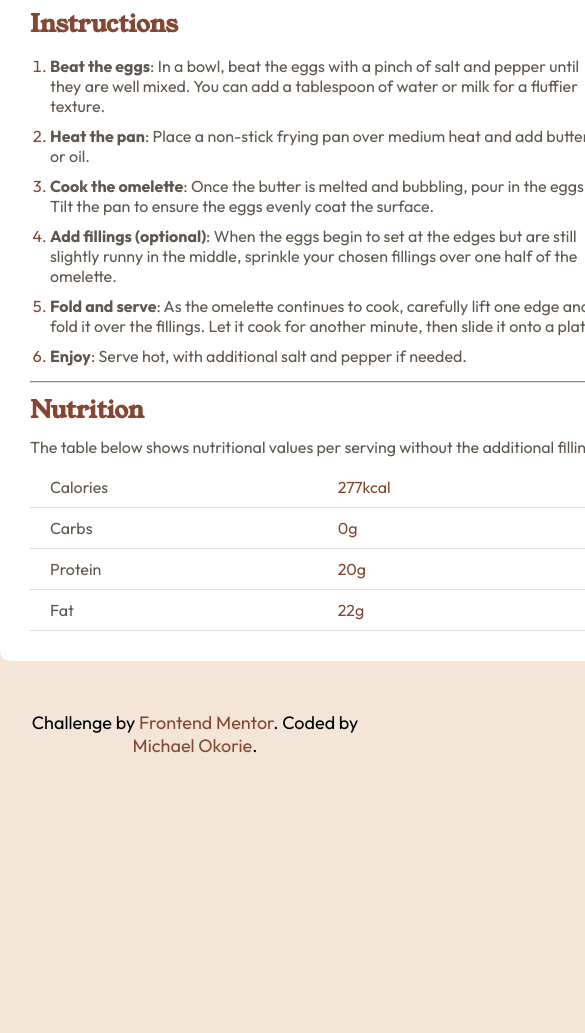
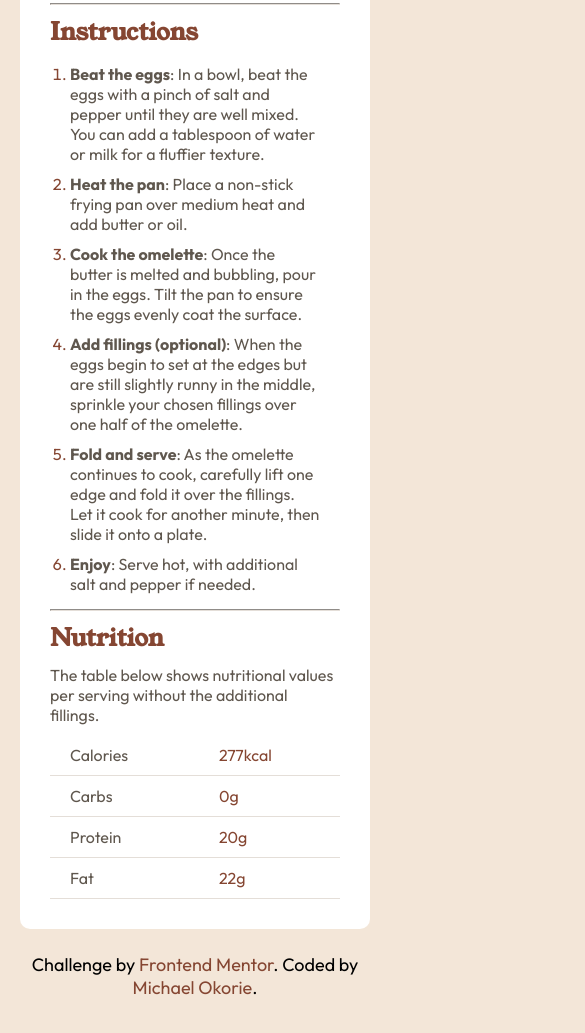
Before and after one commit to Michael-Okorie/simple_recipe_page, a plain HTML site: page index.html in a window 390 px wide. Shown: the part 878-1911 px from the top of the page, 585 px wide, since content can reach past the window. Before the commit the page ends 1635 px from the top, so only its background shows below. Drawn offline with Linux system fonts and the light colour scheme.

Commit message:
Added responsive design with media queries and flexible layout

```diff
--- a/index.html
+++ b/index.html
@@ -70,6 +70,7 @@
       <p class="table">
         The table below shows nutritional values per serving without the additional fillings.
       </p>
+      <div class="table-wrapper">
       <table>
         <tr>
           <td>Calories</td>
@@ -88,11 +89,13 @@
           <td class="bold">22g</td>
       </tr>
       </table>
-
     </div>
+    </div>
+  </body>
+  <footer>
     <div class="attribution">
       Challenge by <a href="https://www.frontendmentor.io?ref=challenge" target="_blank">Frontend Mentor</a>.
       Coded by <a href="https://github.com/Michael-Okorie">Michael Okorie</a>.
     </div>
-</body>
+  </footer>
 </html>
--- a/style.css
+++ b/style.css
@@ -17,13 +17,21 @@
 
 body{
     background-color: hsl(30, 54%, 90%);
+    position: relative;
+    min-height: 100vh;
+    display: flex;
+    justify-content: center;
+    align-self: center;
+    margin: 50px auto;
+    padding-bottom: 50px;
 }
 
 .card{
-    width: 650px;
+    width: 100%;
+    margin: 20px;
+    max-width: 650px;
     height: auto;
     padding: 30px;
-    margin: 50px auto;
     background: hsl(0, 0%, 100%);
     color: hsl(30, 10%, 34%);
     border-radius: 10px;
@@ -46,6 +54,7 @@ h4{
 
 img{
     width: 100%;
+    height: auto;
     border-radius: 10px;
 }
 
@@ -108,8 +117,14 @@ ul, ol{
     padding-bottom: 10px;
 }
 
+.table-wrapper {
+    overflow-x: auto;
+    width: 100%;
+}
+
+
 table{
-    width: 560px;
+    width: 100%;
     border-collapse: collapse;
 }
 
@@ -125,6 +140,33 @@ td{
     color: hsl(14, 45%, 36%);
 }
 
+footer{
+    position: absolute;
+    bottom: 0;
+    left: 0;
+    right: 0;
+}
+/*
+@media screen and (max-width: 600px) {
+    body {
+      padding: 20px;
+      margin: 0;
+    }
+
+    .card {
+      padding: 20px;
+    }
+
+    .content {
+      font-size: 14px;
+    }
+
+    td {
+      padding: 8px 10px;
+    }
+  }
+*/
+
 .attribution {
     font-size: 18px;
     text-align: center;
@@ -138,4 +180,5 @@ td{
 
 .attribution a:hover{
     text-shadow: -2px -2px 8px hsl(14, 45%, 56%);
+    filter: brightness(150%);
 }
```
Lines whose indentation alone changed are shown as unchanged.
